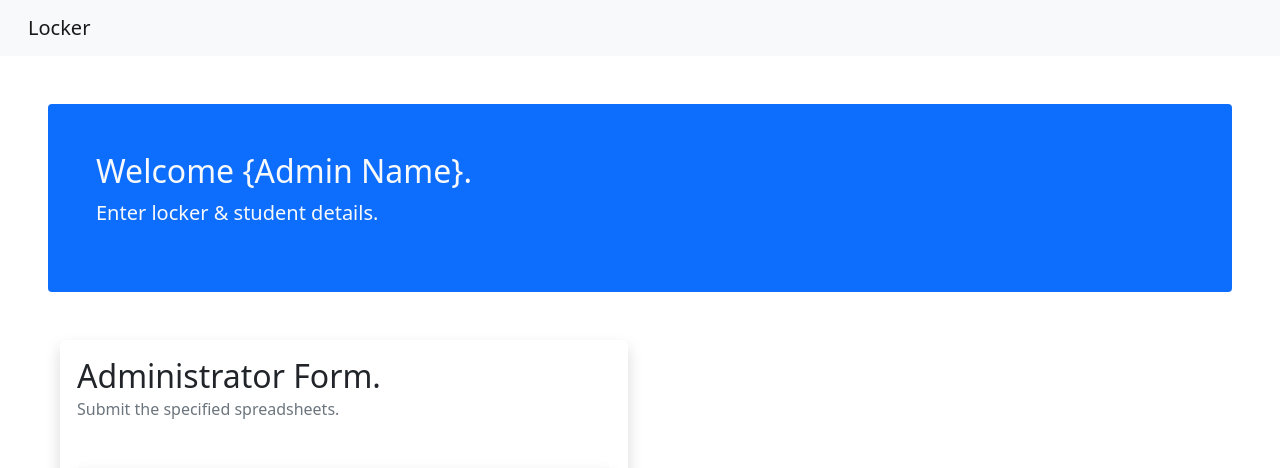
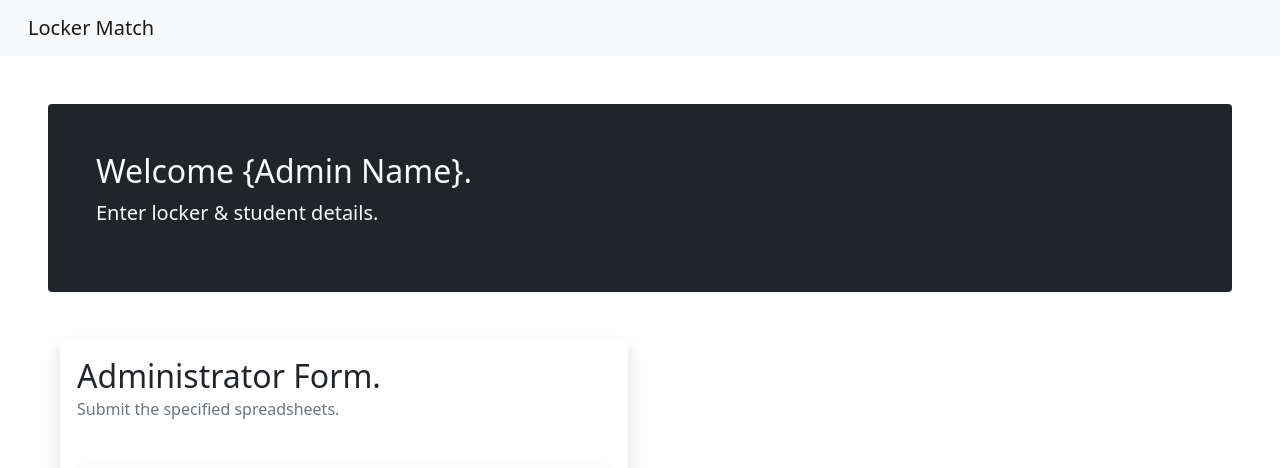
Before and after one commit to vishakh-arora/San_Ramon_Makerspace_pub, a Flask app: template SRVUSD-Lockers/lockers_app/aiohttp_lockers/templates/admin.html in a window 1280 px wide. Shown: the top 468 px of the page. Run offline with Flask 2, Linux system fonts and the light colour scheme; the template is opened without the code that fills it: most values are stand-ins (such as "Sample title", 1, 10 or a date in 2020); some libraries are stand-ins or nearby versions.

Commit message:
navbar new name update, starting analytics graphs

```diff
--- a/SRVUSD-Lockers/lockers_app/aiohttp_lockers/templates/index.html
+++ b/SRVUSD-Lockers/lockers_app/aiohttp_lockers/templates/index.html
@@ -18,7 +18,7 @@ Home
 <a class="btn btn-primary btn-lg" href="" role="button">Sign Up</a>
 </div>
 </div> -->
-<div class="position-relative overflow-hidden p-3 p-md-5 m-md-3 text-center text-light rounded bg-primary">
+<div class="position-relative overflow-hidden p-3 p-md-5 m-md-3 text-center text-light rounded bg-dark">
   <div class="rounded col-md-6 p-lg-5 mx-auto my-5">
     <h1 class="font-weight-normal display-4">We Assign Lockers.</h1>
     <p class="lead font-weight-normal">Receive your preferred locker and partner using our intelligent engine.</p>
--- a/SRVUSD-Lockers/lockers_app/aiohttp_lockers/templates/nav_base.html
+++ b/SRVUSD-Lockers/lockers_app/aiohttp_lockers/templates/nav_base.html
@@ -19,7 +19,7 @@
   <!-- <img src="../static/img/dvhs.jpg" alt=""> -->
   <nav class="navbar navbar-expand-lg navbar-light bg-light">
     <div class="container-fluid">
-      <a class="navbar-brand mx-3" href="{{ url('index') }}">Locker</a>
+      <a class="navbar-brand mx-3" href="{{ url('index') }}">Locker Match</a>
       <button class="navbar-toggler" type="button" data-bs-toggle="collapse" data-bs-target="#navbarSupportedContent" aria-controls="navbarSupportedContent" aria-expanded="false" aria-label="Toggle navigation">
         <span class="navbar-toggler-icon"></span>
       </button>
--- a/SRVUSD-Lockers/lockers_app/aiohttp_lockers/templates/two_column.html
+++ b/SRVUSD-Lockers/lockers_app/aiohttp_lockers/templates/two_column.html
@@ -8,7 +8,7 @@ Dashboard
 <div class="container-fluid p-5 mb-5">
   <div class="container-fluid">
     <div class="row">
-      <div class="col-md rounded p-5 text-light bg-primary">
+      <div class="col-md rounded p-5 text-light bg-dark">
         <h2>{% block page_title %}{% endblock %}</h2>
         <p class="lead">{% block page_description %}{% endblock %}</p>
       </div>
```
